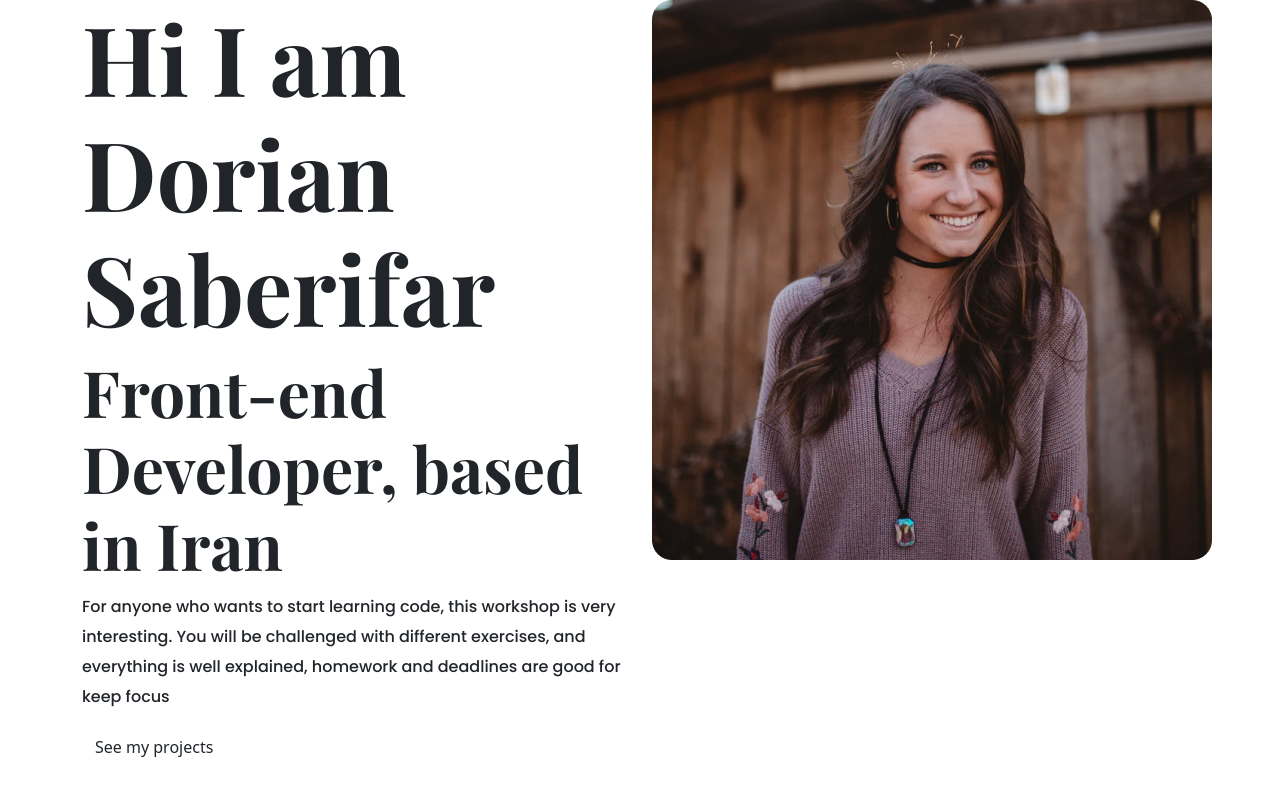
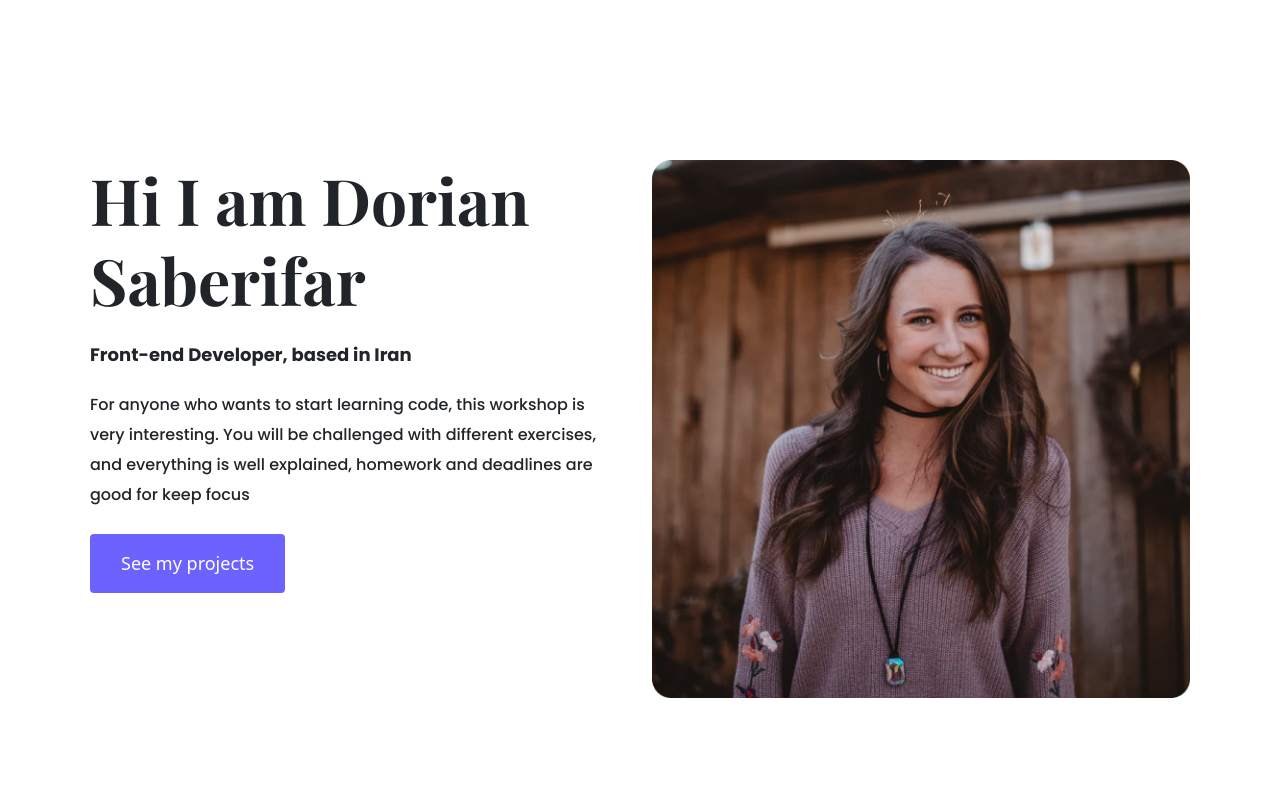
Before and after one commit to doriancodz/portfolio-project, a plain HTML site: page about.html in a window 1280 px wide. Drawn offline with nearby package versions, Linux system fonts and the light colour scheme.

Commit message:
added the css for the about page

```diff
--- a/about.html
+++ b/about.html
@@ -36,19 +36,21 @@
   <body>
     <div class="about-section container">
       <div class="row">
-        <div class="col-sm-6">
-          <h1>Hi I am Dorian Saberifar</h1>
-          <h2>Front-end Developer, based in Iran</h2>
-          <p>
-            For anyone who wants to start learning code, this workshop is very
-            interesting. You will be challenged with different exercises, and
-            everything is well explained, homework and deadlines are good for
-            keep focus
-          </p>
-          <a href="" class="btn">See my projects</a>
+        <div class="col-md-6">
+          <div class="about-section-content me-4 mb-5">
+            <h1 class="mb-4">Hi I am Dorian Saberifar</h1>
+            <h2 class="mb-4">Front-end Developer, based in Iran</h2>
+            <p class="mb-4">
+              For anyone who wants to start learning code, this workshop is very
+              interesting. You will be challenged with different exercises, and
+              everything is well explained, homework and deadlines are good for
+              keep focus
+            </p>
+            <a href="" class="btn btn-branding">See my projects</a>
+          </div>
         </div>
-        <div class="col-sm-6">
-          <img src="images/patricia.png" alt="" />
+        <div class="col-lg-6">
+          <img src="images/patricia.png" alt="" class="img-fluid" />
         </div>
       </div>
     </div>
--- a/src/style.css
+++ b/src/style.css
@@ -17,6 +17,24 @@ h6 {
 
 h1 {
   font-size: 96px;
+}
+
+.about-section {
+  padding: 160px 20px;
+}
+
+.about-section h1 {
+  font-size: 64px;
+  line-height: 80px;
+}
+
+.about-section h2 {
+  font-size: 18px;
+  font-family: var(--default-font-family);
+}
+
+.about-section-content {
+  margin: 0;
 }
 
 h2 {
@@ -91,4 +109,13 @@ p {
     padding: 0;
     text-align: center;
   }
+
+  .about-section {
+    text-align: center;
+    padding: 0;
+  }
+
+  .about-section-content {
+    margin-bottom: 5;
+  }
 }
```
